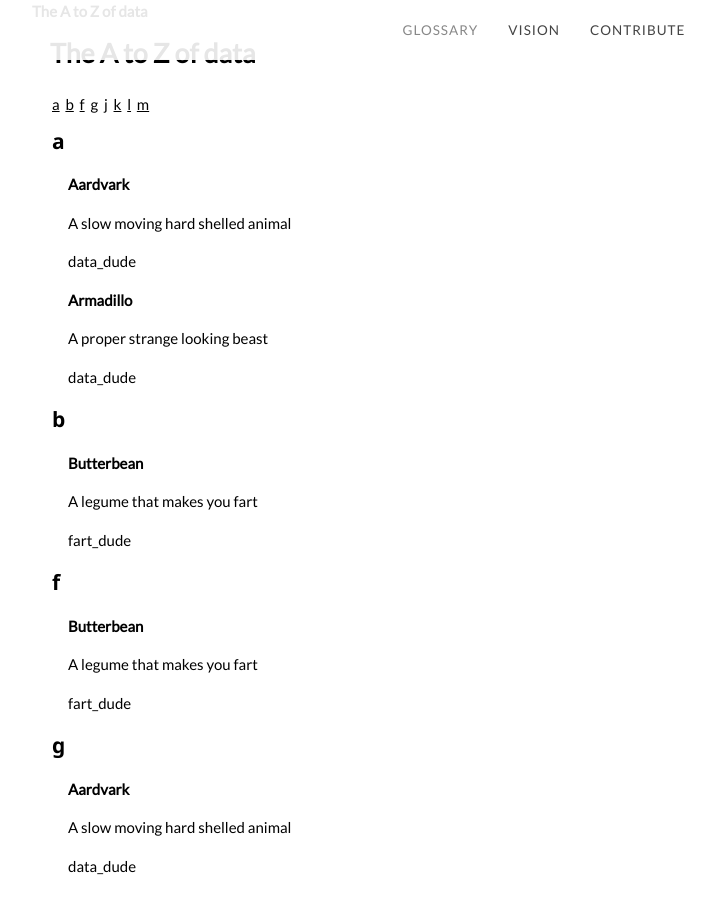
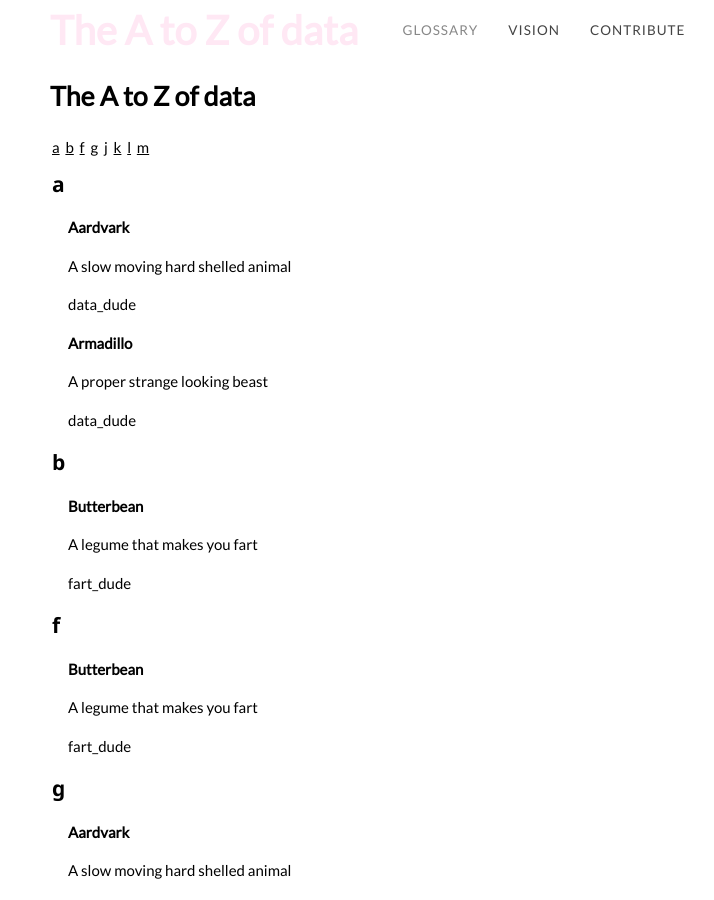
Before and after one commit to unleashyourdata/open_data_glossary, a Jekyll site: the page built from index.html, in a window 1280 px wide and 900 px high. Shown: the whole window, without its empty margins (96-810 px from the left). Built offline with Jekyll 4.4.1, drawn with Linux system fonts in a browser that asks for light colours.

Commit message:
Update basic_page_layout.html

```diff
--- a/_layouts/basic_page_layout.html
+++ b/_layouts/basic_page_layout.html
@@ -6,7 +6,7 @@ layout: foundation_layout
      {% include include_navigation.html %}
      </section>
 
-     <section class="page_heading">
+     <section class="heading_bar">
      {% include include_heading.html %}
      </section>
 
```
